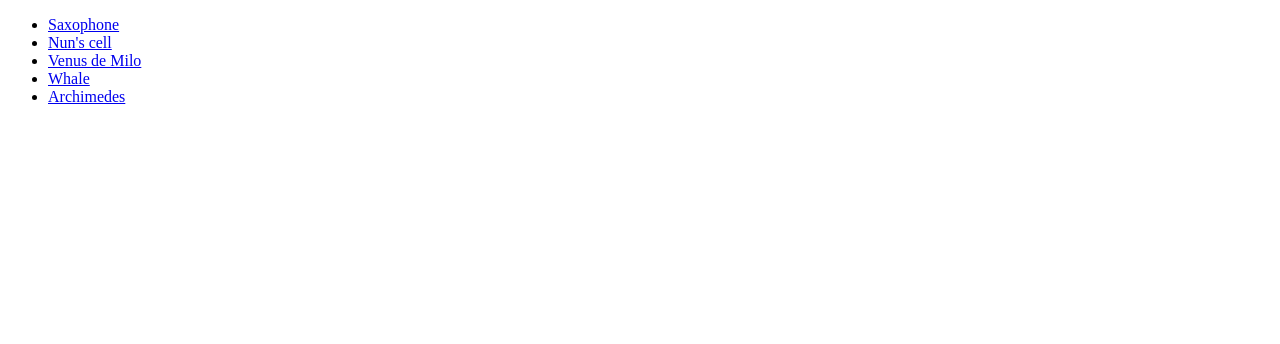
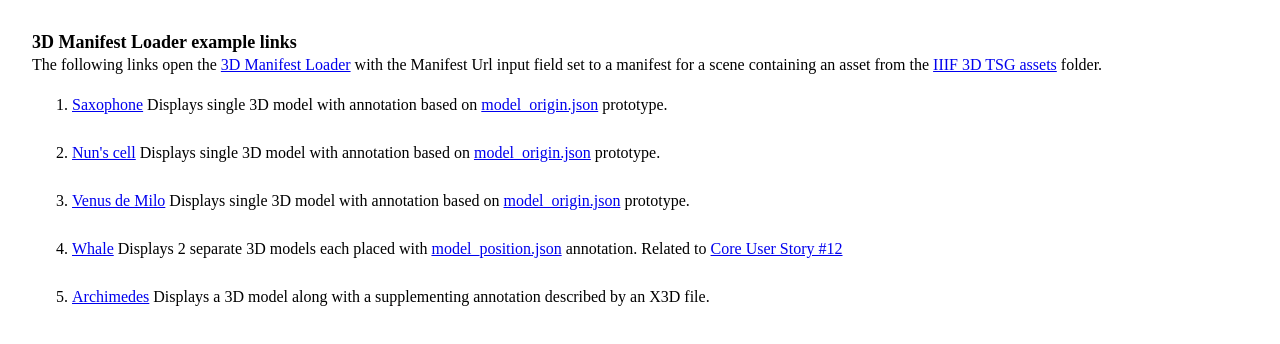
Before and after one commit to vincentmarchetti/iiif3d_manifest_loader, a website: page public/index.html in a window 1280 px wide. Drawn offline with Linux system fonts and the light colour scheme.

Commit message:
Additional material and formatting, basically done

```diff
--- a/public/index.html
+++ b/public/index.html
@@ -2,16 +2,35 @@
 <html lang="en-US">
     <head>
         <meta charset="UTF-8">
+       <style>
+       body {margin-left:2em; margin-right:2em; margin-top:2em;}
 
+       .oneandhalflinespacing { line-height:1.5em;}
+
+       li { margin-top:1.5em; line-height:1.5em;}
+       li:first-child { margin-top:1em; line-height:1.5em;}
+
+       </style>
     </head>
     <body>
+<div style="font-size:large; font-weight:bold">
+3D Manifest Loader example links
+</div>
 
-    <ul>
-<li><a href="three_d_manifest_loader.html?url=https%3A%2F%2Fspri-open-resources.s3.us-east-2.amazonaws.com%2Fiiif3dtsg%2Fmanifests%2F20231220%2Fsaxophone.json">Saxophone</a></li>
-<li><a href="three_d_manifest_loader.html?url=https%3A%2F%2Fspri-open-resources.s3.us-east-2.amazonaws.com%2Fiiif3dtsg%2Fmanifests%2F20231220%2Fnuns_cell.json">Nun's cell</a></li>
-<li><a href="three_d_manifest_loader.html?url=https%3A%2F%2Fspri-open-resources.s3.us-east-2.amazonaws.com%2Fiiif3dtsg%2Fmanifests%2F20231220%2Fvenus.json">Venus de Milo</a></li>
-<li><a href="three_d_manifest_loader.html?url=https%3A%2F%2Fspri-open-resources.s3.us-east-2.amazonaws.com%2Fiiif3dtsg%2Fmanifests%2F20231220%2Fwhale.json">Whale</a></li>
-<li><a href="three_d_manifest_loader.html?url=https%3A%2F%2Fspri-open-resources.s3.us-east-2.amazonaws.com%2Fiiif3dtsg%2Fmanifests%2F20231220%2Farchimedes.json">Archimedes</a></li>
-</ul>
+<div class="oneandhalflinespacing">
+The following links open the <a href="three_d_manifest_loader.html" target="_blank">3D Manifest Loader</a>
+ with the Manifest Url input field set to a manifest for a scene containing an asset from the
+ <a href="https://github.com/IIIF/3d/tree/main/assets" target="_blank">IIIF 3D TSG assets</a> folder.
+</div>
+    <ol>
+<li><a href="three_d_manifest_loader.html?url=https%3A%2F%2Fspri-open-resources.s3.us-east-2.amazonaws.com%2Fiiif3dtsg%2Fmanifests%2F20231220%2Fsaxophone.json">Saxophone</a>
+Displays single 3D model with annotation based on <a href="https://github.com/IIIF/3d/blob/main/manifests/basel-october-2023/model_origin.json" target="_blank">model_origin.json</a> prototype.</li>
+<li><a href="three_d_manifest_loader.html?url=https%3A%2F%2Fspri-open-resources.s3.us-east-2.amazonaws.com%2Fiiif3dtsg%2Fmanifests%2F20231220%2Fnuns_cell.json">Nun's cell</a> Displays single 3D model with annotation based on <a href="https://github.com/IIIF/3d/blob/main/manifests/basel-october-2023/model_origin.json" target="_blank">model_origin.json</a> prototype.</li>
+
+<li><a href="three_d_manifest_loader.html?url=https%3A%2F%2Fspri-open-resources.s3.us-east-2.amazonaws.com%2Fiiif3dtsg%2Fmanifests%2F20231220%2Fvenus.json">Venus de Milo</a> Displays single 3D model with annotation based on <a href="https://github.com/IIIF/3d/blob/main/manifests/basel-october-2023/model_origin.json" target="_blank">model_origin.json</a> prototype.</li>
+
+<li><a href="three_d_manifest_loader.html?url=https%3A%2F%2Fspri-open-resources.s3.us-east-2.amazonaws.com%2Fiiif3dtsg%2Fmanifests%2F20231220%2Fwhale.json">Whale</a> Displays 2 separate 3D models each placed with <a href="https://github.com/IIIF/3d/blob/main/manifests/basel-october-2023/model_position.json" target="_blank">model_position.json</a> annotation. Related to <a href="https://github.com/IIIF/3d/issues/12" target="_blank">Core User Story #12</a>
+<li><a href="three_d_manifest_loader.html?url=https%3A%2F%2Fspri-open-resources.s3.us-east-2.amazonaws.com%2Fiiif3dtsg%2Fmanifests%2F20231220%2Farchimedes.json">Archimedes</a> Displays a 3D model along with a supplementing annotation described by an X3D file.</li>
+</ol>
     </body>
 </html>
```
Also changed, not shown: public/three_d_manifest_loader.html (+11 -7 lines).
